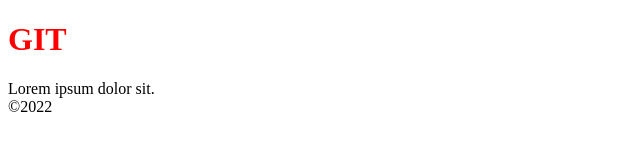
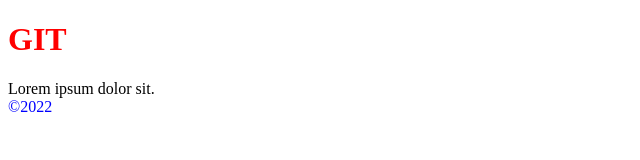
Before and after one commit to PepoC/CaC2, a plain HTML site: page index.html in a window 1280 px wide. Shown: the full height of the page, 0-640 px from the left. Drawn offline with Linux system fonts and the light colour scheme.

Commit message:
Cambio color

```diff
--- a/css/style.css
+++ b/css/style.css
@@ -1,3 +1,7 @@
 h1 {
     color: red;
 }
+
+footer {
+    color: blue;
+}
```
